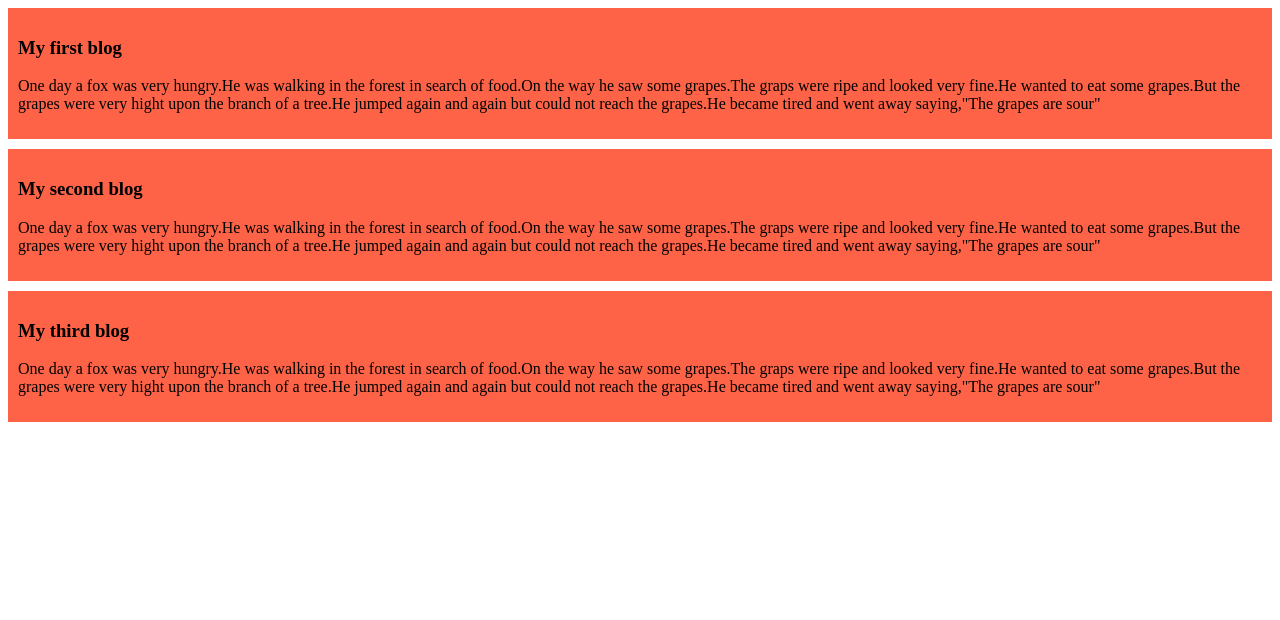
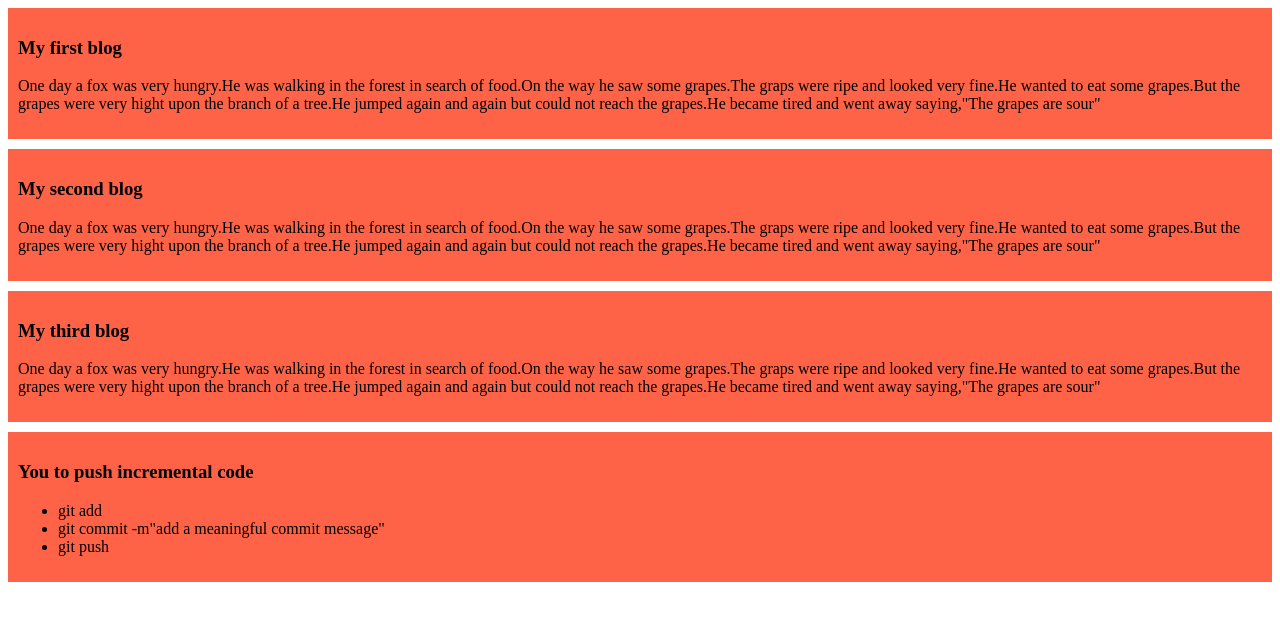
Before and after one commit to shakilawd/my-simple-website, a plain HTML site: page index.html in a window 1280 px wide. Drawn offline with Linux system fonts and the light colour scheme.

Commit message:
added a list to push code

```diff
--- a/index.html
+++ b/index.html
@@ -19,5 +19,13 @@
     <h3>My third blog</h3>
     <p>One day a fox was very hungry.He was walking in the forest in search of food.On the way he saw some grapes.The graps were ripe and looked very fine.He wanted to eat some grapes.But the grapes were very hight upon the branch of a tree.He jumped again and again but could not reach the grapes.He became tired and went away saying,"The grapes are sour"</p>
   </div>
+  <div>
+    <h3>You to push incremental code</h3>
+    <ul>
+      <li>git add</li>
+      <li>git commit -m"add a meaningful commit message"</li>
+      <li>git push</li>
+    </ul>
+  </div>
 </body>
 </html>
```
